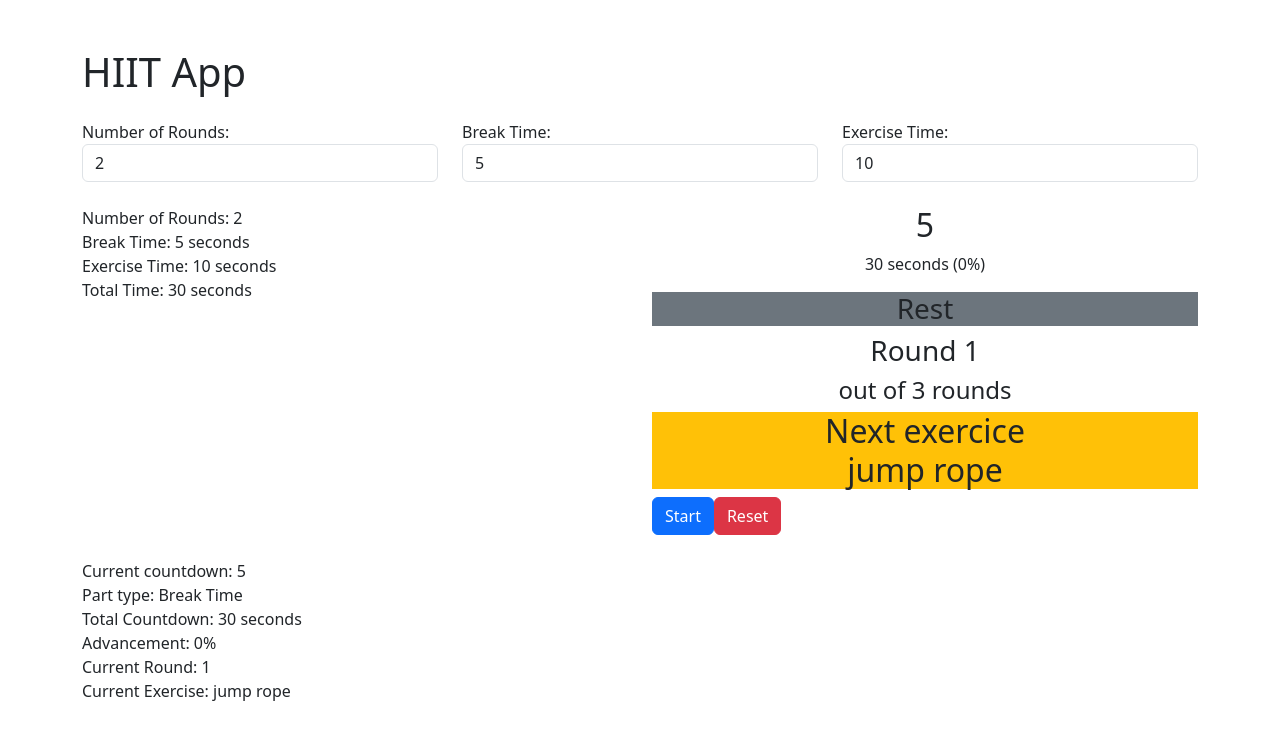
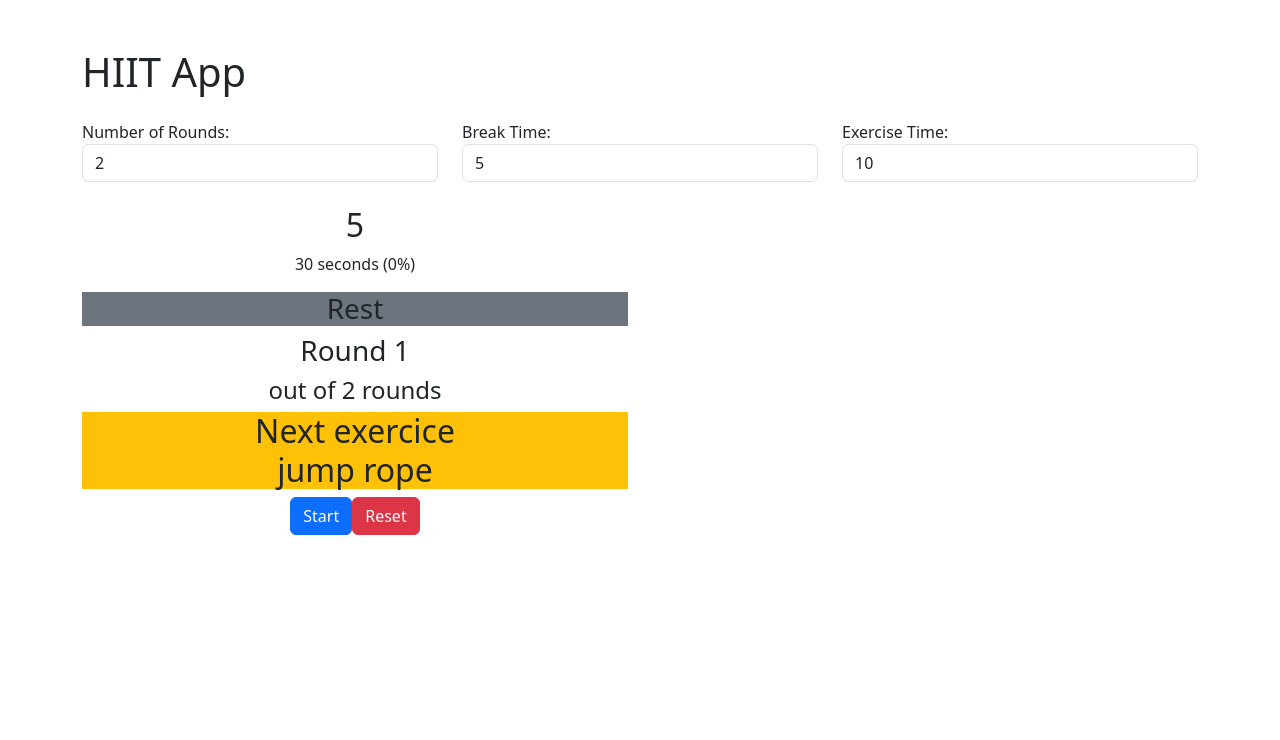
Before and after one commit to lekzag/hiitweb, a React (Create React App) app: page / in a window 1280 px wide. Shown: the top 740 px of the page. Built offline with nearby package versions, Linux system fonts and the light colour scheme.

Commit message:
new things on visual

```diff
--- a/src/App.js
+++ b/src/App.js
@@ -1,4 +1,4 @@
-import React, { useState, useEffect } from "react";
+import React, { useState, useEffect, createRef, useRef } from "react";
 import "bootstrap/dist/css/bootstrap.css";
 
 
@@ -23,6 +23,10 @@ const App = () => {
   const [userRounds, setUserRounds] = useState(2);
   const [userBreakTime, setUserBreakTime] = useState(5);
   const [userExerciseTime, setUserExerciseTime] = useState(10);
+
+  const beepSoundRef = useRef(null);
+  const audioRef = useRef(null);
+
 
   // Updates countdown when parameters of the workout change
   useEffect(() => {
@@ -74,12 +78,17 @@ const App = () => {
         setPartCountdown((prevCountdown) => prevCountdown - 1);
         setTotalCountdown((prevCountdown) => prevCountdown - 1);
         setAdvancement(Math.floor(((totalTime - (totalCountdown - 1)) / totalTime) * 100));
+
+        if (partCountdown <= 3 && !beepSoundRef.current.paused) {
+          beepSoundRef.current.play();
+        }
       }, 1000);
       return () => clearTimeout(timer);
     } else if (!isRunning && totalCountdown === totalTime) {
       setIsWorkoutFinished(false);
     }
-  }, [isRunning, totalCountdown, totalTime]);
+  }, [isRunning, totalCountdown, totalTime, partCountdown]);
+
 
   // Updates when partCountdown reaches 0
   useEffect(() => {
@@ -134,7 +143,13 @@ const App = () => {
   };
 
   return (
+
+
     <div className="container">
+      <audio preload="auto" id="beepSound" ref={beepSoundRef} onPlay={() => console.log("Le son est joué !")} >
+        <source src="./sound/beep.wav" type="audio/wav" />
+      </audio>
+
       <h1 className="mt-5">HIIT App</h1>
 
       <div className="row mt-4">
@@ -172,13 +187,7 @@ const App = () => {
         </div>
       </div>
 
-      <div className="row mt-4">
-        <div className="col-md-6">
-          <div>Number of Rounds: {userRounds}</div>
-          <div>Break Time: {userBreakTime} seconds</div>
-          <div>Exercise Time: {userExerciseTime} seconds</div>
-          <div>Total Time: {totalTime} seconds</div>
-        </div>
+      <div className="row mt-4 text-center">
 
         <div className="col-md-6">
           <div className="text-center">
@@ -197,7 +206,7 @@ const App = () => {
 
           <div className="text-center">
             <h3>Round {currentRound}</h3>
-            <h4> out of {rounds} rounds</h4>
+            <h4> out of {userRounds} rounds</h4>
             {isBreakTime && <h2 className="bg-warning">Next exercice <div>{currentExercise}</div> </h2>}
             {!isBreakTime && (
               <h2 className="alert text-white bg-dark">
@@ -231,14 +240,6 @@ const App = () => {
       </div>
 
       <div className="row mt-4">
-        <div className="col-md-6">
-          <div>Current countdown: {partCountdown}</div>
-          <div>Part type: {isBreakTime ? "Break Time" : "Exercise Time"}</div>
-          <div>Total Countdown: {totalCountdown} seconds</div>
-          <div>Advancement: {advancement}%</div>
-          <div>Current Round: {currentRound}</div>
-          <div>Current Exercise: {currentExercise}</div>
-        </div>
 
         <div className="col-md-6">
           {isWorkoutFinished && (
```
Also changed, not shown: 1 other file (tests, documents, lock files or other folders).
